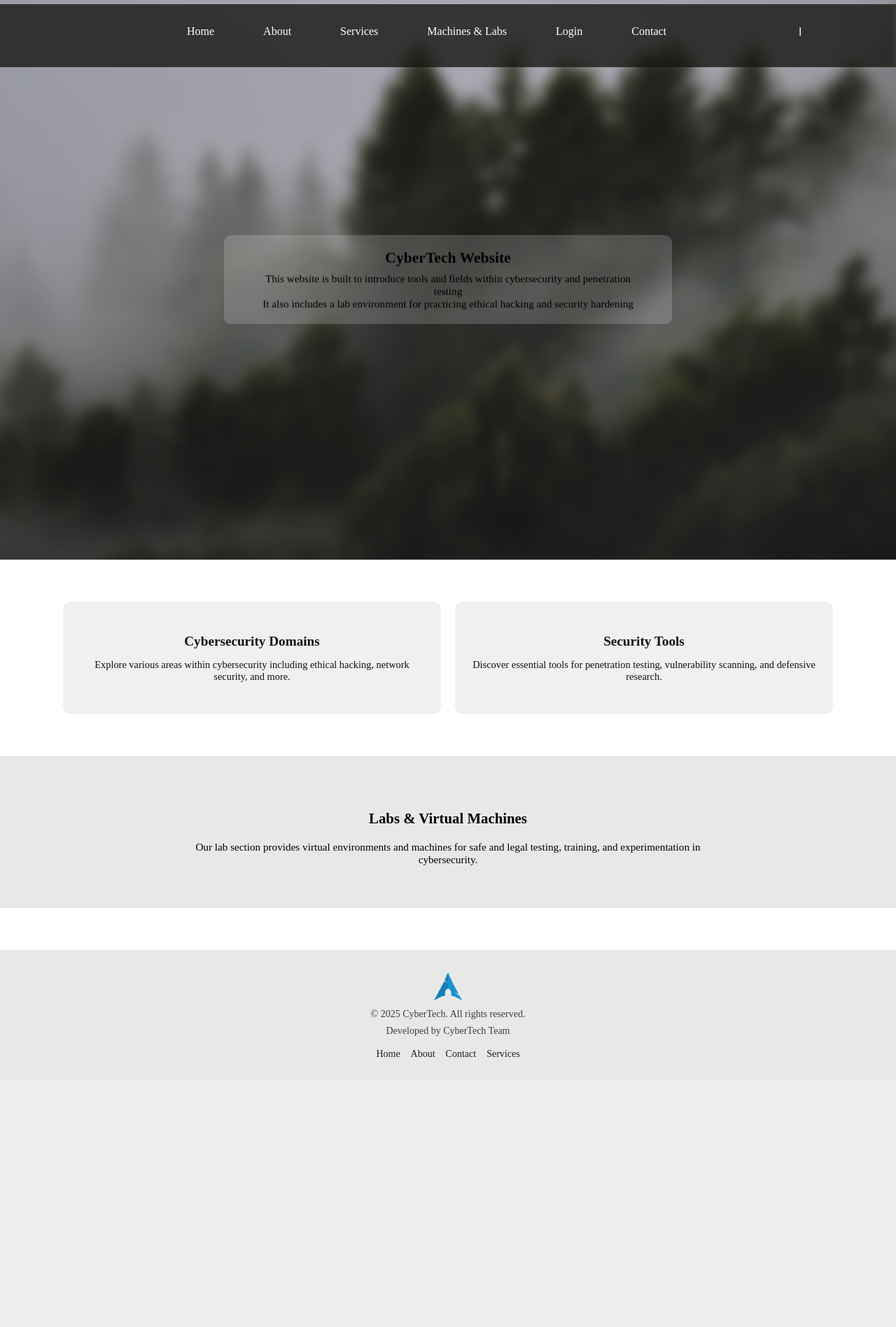
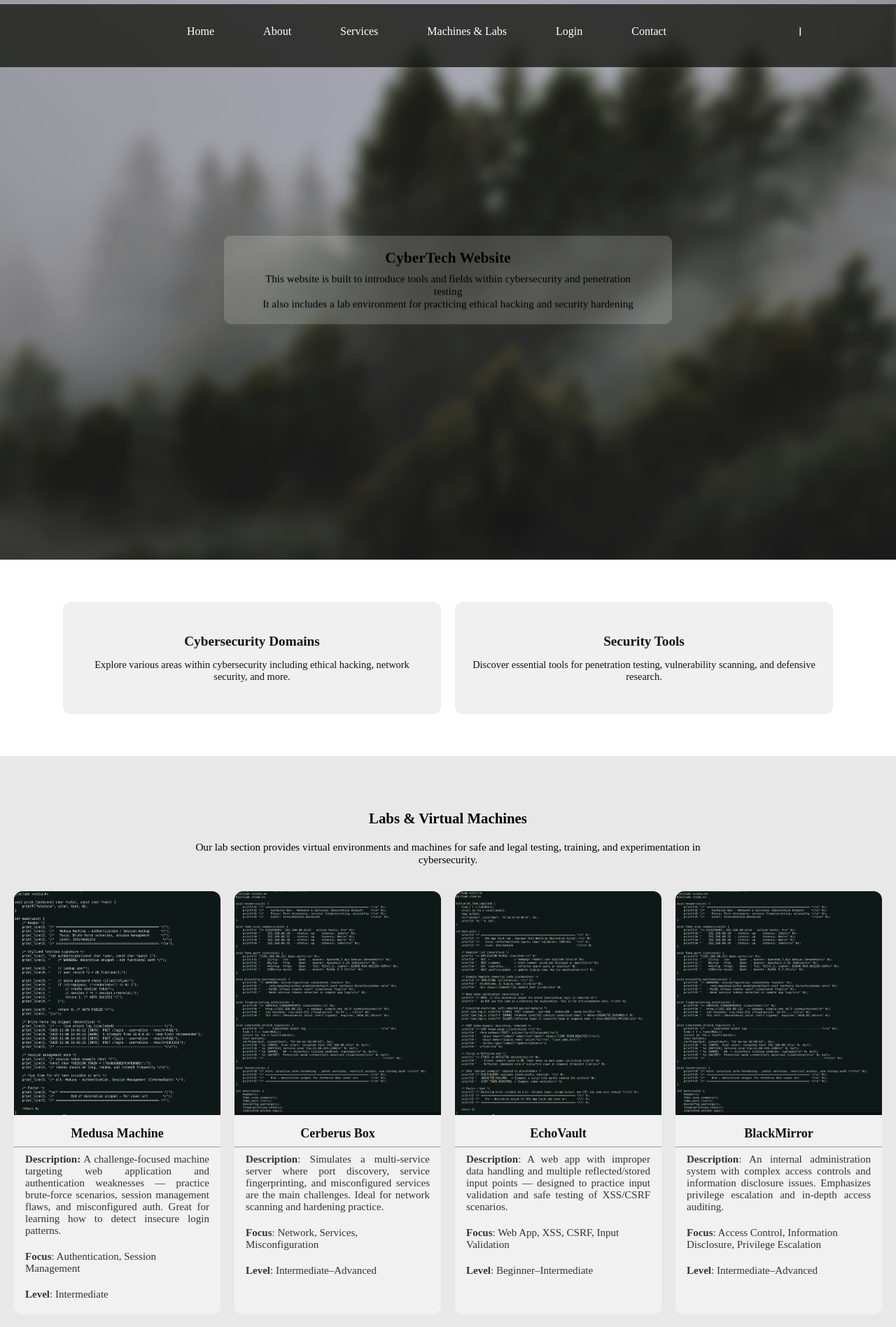
Before and after one commit to Amir1M8/CyberTech-Final, a PHP site: page /html/EN/index.html in a window 1280 px wide; the page is wider, and only the part inside the window is pictured. Shown: the top 1897 px of that part at 70% size. Before the commit the page ends 1511 px from the top of that part, so only its background shows below. Run offline with PHP 8.4, Linux system fonts and the light colour scheme.

Commit message:
Machines are added - CyberTech v.2.6

```diff
--- a/css/style.css
+++ b/css/style.css
@@ -27,6 +27,16 @@ body {
 .section {
     padding: 60px 20px;
     max-width: 1100px;
+    margin: 0 auto;
+    display: flex;
+    flex-wrap: wrap;
+    gap: 20px;
+    justify-content: center;
+}
+
+.machines-section {
+    /* padding: 60px 20px; */
+    max-width: 1400px;
     margin: 0 auto;
     display: flex;
     flex-wrap: wrap;
@@ -111,3 +121,58 @@ nav ul li a:hover {
     border-radius: 4px;
     cursor: pointer;
 }
+
+.machine-card {
+    flex: 1 1 280px;
+    background-color: #f1f1f1;
+    border-radius: 12px;
+    text-align: center;
+    cursor: pointer;
+    transition: transform 0.3s, box-shadow 0.3s;
+    text-decoration: none;
+    color: #111;
+    padding: 0;
+}
+
+.machine-card:hover {
+    transform: translateY(-6px);
+    box-shadow: 0 12px 24px rgba(0,0,0,0.15);
+}
+
+.machine-card h3 {
+    margin: 16px 0 8px;
+    padding: 0 16px;
+    font-size: 18px;
+}
+
+.machine-card p {
+    padding: 0 16px 20px;
+    font-size: 15px;
+    color: #333;
+}
+
+.machine-card img {
+  width: 100%;
+  height: 320px;
+  display: block;
+  border-top-left-radius: 12px;
+  border-top-right-radius: 12px;
+}
+
+/* .machines-section button {
+    width: 100%;
+    height: 40px;
+    font-size: medium;
+    font-weight: bold;
+    border: none;
+    border-radius: 8px;
+    background-color: #f0f0f0;
+    box-shadow: 0 4px 10px rgba(0, 0, 0, 0.15);
+    cursor: pointer;
+    transition: all 0.3s ease;
+}
+
+.machines-section button:hover {
+  box-shadow: 0 6px 14px rgba(0, 0, 0, 0.25);
+  transform: translateY(-2px);
+} */
--- a/html/EN/index.html
+++ b/html/EN/index.html
@@ -48,9 +48,79 @@
   </div>
 
   <!-- Machines and Labratory -->
-  <div class="lab-section">
+  <div class="lab-section" id="machines">
     <h2>Labs & Virtual Machines</h2>
     <p>Our lab section provides virtual environments and machines for safe and legal testing, training, and experimentation in cybersecurity.</p>
+
+    <!-- Machines Section -->
+    <br><br>
+    <div class="machines-section">
+      <a href="#" class="machine-card">
+        <img src="../../assets/images/machines/medusa.jpg">
+        <h3>Medusa Machine</h3>
+        <hr>
+        <p style="text-align: justify;"><b>Description:</b> A challenge-focused machine targeting web application and authentication weaknesses — practice brute-force scenarios, session management flaws, and misconfigured auth. Great for learning how to detect insecure login patterns.</p>
+        <p style="text-align: left;"><b>Focus</b>: Authentication, Session Management</p>
+        <p style="text-align: left;"><b>Level</b>: Intermediate</p>
+      </a>
+      <a href="#" class="machine-card">
+        <img src="../../assets/images/machines/cerberus.jpg">
+        <h3>Cerberus Box</h3>
+        <hr>
+        <p style="text-align: justify;"><b>Description</b>: Simulates a multi-service server where port discovery, service fingerprinting, and misconfigured services are the main challenges. Ideal for network scanning and hardening practice.</p>
+        <p style="text-align: left;"><b>Focus</b>: Network, Services, Misconfiguration</p>
+        <p style="text-align: left;"><b>Level</b>: Intermediate–Advanced</p>
+      </a>
+      <a href="#" class="machine-card">
+        <img src="../../assets/images/machines/EchoVault.png">
+        <h3>EchoVault</h3>
+        <hr>
+        <p style="text-align: justify;"><b>Description</b>: A web app with improper data handling and multiple reflected/stored input points — designed to practice input validation and safe testing of XSS/CSRF scenarios.</p>
+        <p style="text-align: left;"><b>Focus</b>: Web App, XSS, CSRF, Input Validation</p>
+        <p style="text-align: left;"><b>Level</b>: Beginner–Intermediate</p>
+      </a>
+      <a href="#" class="machine-card">
+        <img src="../../assets/images/machines/cerberus.jpg">
+        <h3>BlackMirror</h3>
+        <hr>
+        <p style="text-align: justify;"><b>Description</b>: An internal administration system with complex access controls and information disclosure issues. Emphasizes privilege escalation and in-depth access auditing.</p>
+        <p style="text-align: left;"><b>Focus</b>: Access Control, Information Disclosure, Privilege Escalation</p>
+        <p style="text-align: left;"><b>Level</b>: Intermediate–Advanced</p>
+      </a>
+      <a href="#" class="machine-card">
+        <img src="../../assets/images/machines/medusa.jpg">
+        <h3>Fission Lab</h3>
+        <hr>
+        <p style="text-align: justify;"><b>Description</b>: A machine for binary analysis and exploit development practice (includes challenges like hardened buffer overflows). Built for those starting with reverse engineering and safe exploitation techniques.</p>
+        <p style="text-align: left;"><b>Focus</b>: Binary Analysis, RE, Memory Exploitation</p>
+        <p style="text-align: left;"><b>Level</b>: Advanced (intro to RE)</p>
+      </a>
+      <a href="#" class="machine-card">
+        <img src="../../assets/images/machines/EchoVault.png">
+        <h3>ShadowRouter</h3>
+        <hr>
+        <p style="text-align: justify;"><b>Description</b>: Emulates a small router/firewall with flawed rules and misconfigured NAT/ACLs — a chance to learn about network misconfigs and traffic sniffing in an isolated environment.</p>
+        <p style="text-align: left;"><b>Focus</b>: Networking, Firewall, Router Configuration</p>
+        <p style="text-align: left;"><b>Level</b>: Intermediate</p>
+      </a>
+      <a href="#" class="machine-card">
+        <img src="../../assets/images/machines/medusa.jpg">
+        <h3>PhantomDB</h3>
+        <hr>
+        <p style="text-align: justify;"><b>Description</b>: A test database containing examples of complex SQL injection and faulty transaction handling; focuses on identifying injection types and mitigation strategies.</p>
+        <p style="text-align: left;"><b>Focus</b>: Databases, SQLi, Transaction Safety</p>
+        <p style="text-align: left;"><b>Level</b>: Beginner–Intermediate</p>
+      </a>
+      <a href="#" class="machine-card">
+        <img src="../../assets/images/machines/cerberus.jpg">
+        <h3>Nebula Honeypot</h3>
+        <hr>
+        <p style="text-align: justify;"><b>Description</b>: A controlled machine for capturing malicious behavior; ideal for log analysis, attacker behavior profiling, and building IDS/IPS scenarios.</p>
+        <p style="text-align: left;"><b>Focus</b>: Intrusion Detection, Log Analysis, Honeypot</p>
+        <p style="text-align: left;"><b>Level</b>: All levels (analysis-focused)</p>
+      </a>
+      <!-- <button>More</button> -->
+    </div>
   </div>
 
   <!-- Footer -->
```
Also changed, not shown: assets/images/machines/EchoVault.png (added), assets/images/machines/cerberus.jpg (added), assets/images/machines/medusa.jpg (added).
